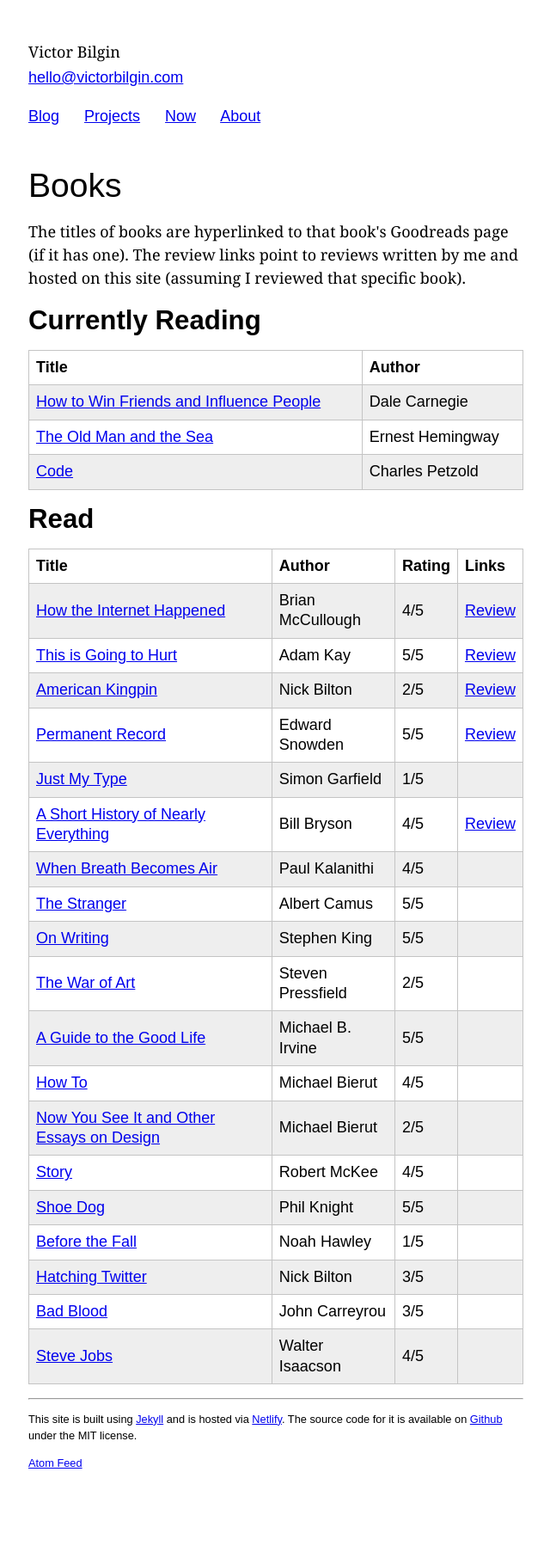
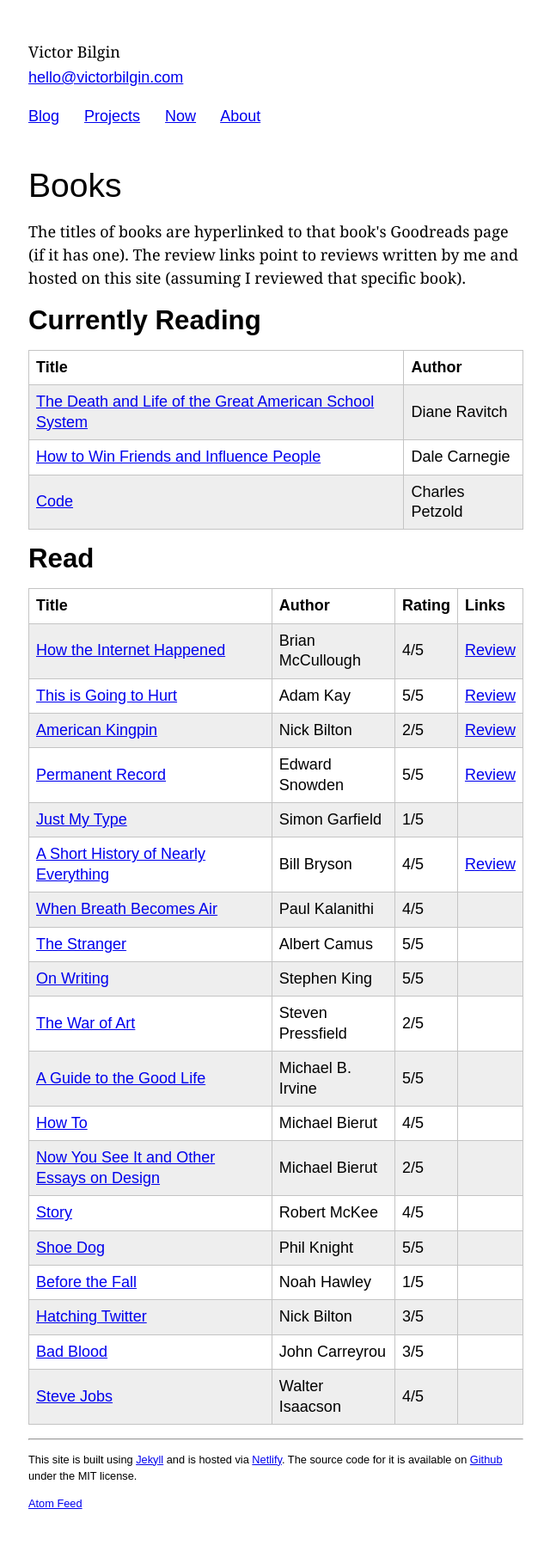
Before and after one commit to vbilgin/vb-v7, a Jekyll site: the page built from _projects/books.html, in a window 1280 px wide. Shown: the whole page at 86% size, without its empty margins (319-959 px from the left). Built offline with Jekyll 4.4.1, drawn with Linux system fonts in a browser that asks for light colours; before the commit the page ends 1772 px from its top, so only the background shows below that.

Commit message:
Updated books and added movie

```diff
--- a/_data/books.yml
+++ b/_data/books.yml
@@ -138,16 +138,16 @@
   review: /projects/books/how-the-internet-happened
   gr-link: https://www.goodreads.com/book/show/38212134-how-the-internet-happened
 
-- title: "The Old Man and the Sea"
-  author: "Ernest Hemingway"
-  state: reading
-  rating:
-  review:
-  gr-link: https://www.goodreads.com/book/show/2165.The_Old_Man_and_the_Sea
-
 - title: "How to Win Friends and Influence People"
   author: "Dale Carnegie"
   state: reading
   rating:
   review:
   gr-link: https://www.goodreads.com/book/show/4865.How_to_Win_Friends_and_Influence_People
+
+- title: "The Death and Life of the Great American School System"
+  author: "Diane Ravitch"
+  state: reading
+  rating:
+  review:
+  gr-link: https://www.goodreads.com/book/show/6954133-the-death-and-life-of-the-great-american-school-system
--- a/_data/movies.yml
+++ b/_data/movies.yml
@@ -42,3 +42,8 @@
   rating: 4
   review: /projects/movies/a-few-good-men
   imdb-link: https://www.imdb.com/title/tt0104257/
+
+- title: "The American President"
+  rating: 3
+  review: /projects/movies/the-american-president
+  imdb-link: https://www.imdb.com/title/tt0112346/
```
Also changed, not shown: _movie-reviews/the-american-president.md (added, +11 -0 lines).
